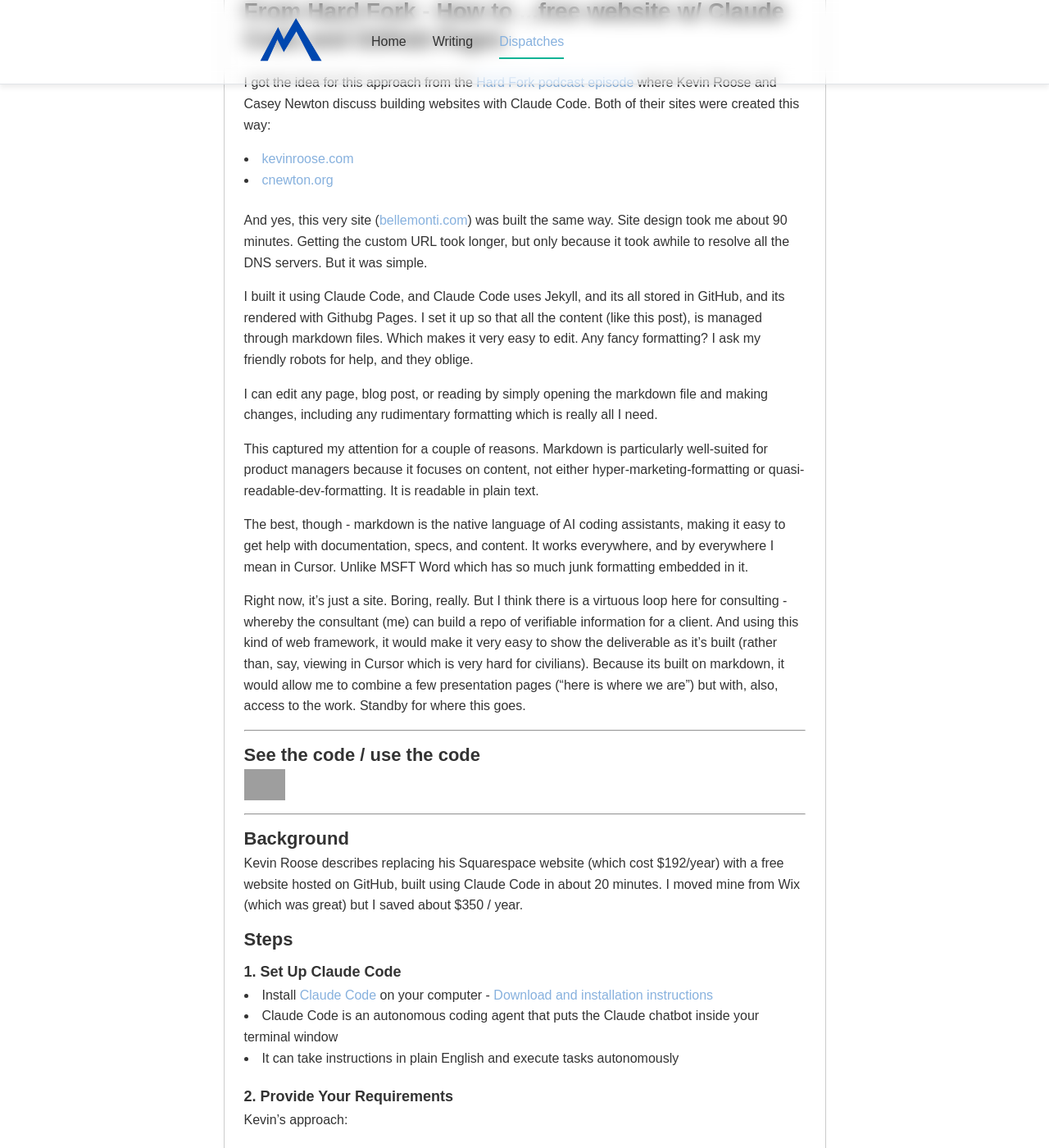
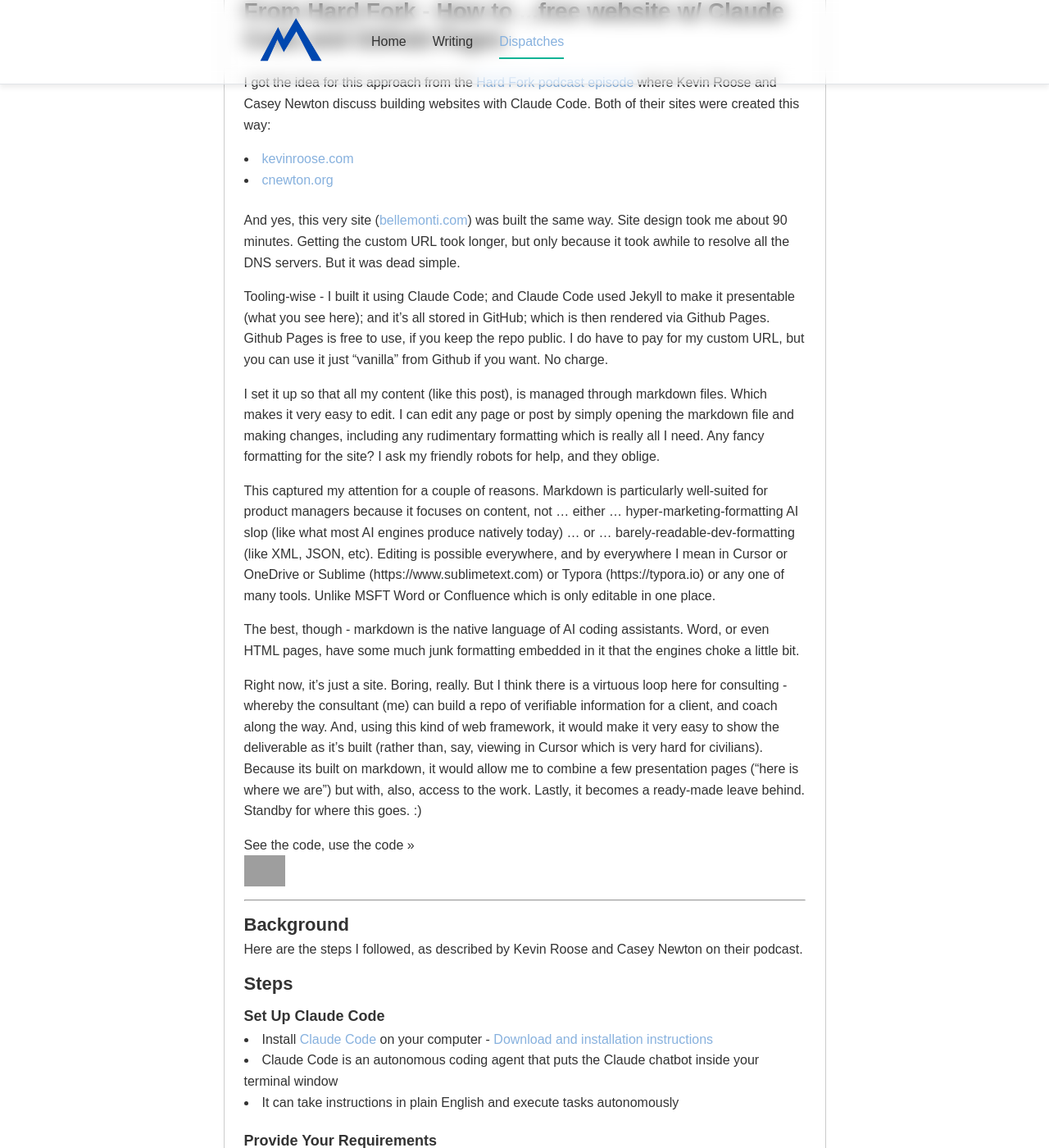
Before and after one commit to gibbygee/bellemonti-website, a Jekyll site: the page built from _readings/2026-01-16-claude-code-github-pages.md, in a window 1280 px wide and 1400 px high, scrolled down 195 px. Shown: the whole window at 82% size. Built offline with Jekyll 4.4.1, drawn with Linux system fonts in a browser that asks for light colours; some of the changed text lies outside the part shown; grey boxes are pictures that could not be loaded.

Commit message:
Refine markdown content for Bellemonti.com, enhancing clarity and flow
Updated various sections to improve readability and coherence, including the description of the website's setup and the advantages of using markdown for content management. Emphasized the potential for consulting applications and streamlined the presentation of information.

```diff
--- a/_readings/2026-01-16-claude-code-github-pages.md
+++ b/_readings/2026-01-16-claude-code-github-pages.md
@@ -9,40 +9,34 @@
 - <a href="https://kevinroose.com" target="_blank" rel="noopener noreferrer">kevinroose.com</a>
 - <a href="https://cnewton.org" target="_blank" rel="noopener noreferrer">cnewton.org</a>
 
-And yes, this very site (<a href="https://bellemonti.com" target="_blank" rel="noopener noreferrer">bellemonti.com</a>) was built the same way. Site design took me about 90 minutes. Getting the custom URL took longer, but only because it took awhile to resolve all the DNS servers. But it was simple.
+And yes, this very site (<a href="https://bellemonti.com" target="_blank" rel="noopener noreferrer">bellemonti.com</a>) was built the same way. Site design took me about 90 minutes. Getting the custom URL took longer, but only because it took awhile to resolve all the DNS servers. But it was dead simple.
 
-I built it using Claude Code, and Claude Code uses Jekyll, and its all stored in GitHub, and its rendered with Githubg Pages. I set it up so that all the content (like this post), is managed through markdown files. Which makes it very easy to edit. Any fancy formatting? I ask my friendly robots for help, and they oblige.
+Tooling-wise - I built it using Claude Code; and Claude Code used Jekyll to make it presentable (what you see here); and it's all stored in GitHub; which is then rendered via Github Pages. Github Pages is free to use, if you keep the repo public. I do have to pay for my custom URL, but you can use it just "vanilla" from Github if you want. No charge.
 
-I can edit any page, blog post, or reading by simply opening the markdown file and making changes, including any rudimentary formatting which is really all I need.
+I set it up so that all my content (like this post), is managed through markdown files. Which makes it very easy to edit. I can edit any page or post by simply opening the markdown file and making changes, including any rudimentary formatting which is really all I need. Any fancy formatting for the site? I ask my friendly robots for help, and they oblige.
 
-This captured my attention for a couple of reasons. Markdown is particularly well-suited for product managers because it focuses on content, not either hyper-marketing-formatting or quasi-readable-dev-formatting. It is readable in plain text.
+This captured my attention for a couple of reasons. Markdown is particularly well-suited for product managers because it focuses on content, not ... either ... hyper-marketing-formatting AI slop (like what most AI engines produce natively today) ... or ... barely-readable-dev-formatting (like XML, JSON, etc). Editing is possible everywhere, and by everywhere I mean in Cursor or OneDrive or Sublime (https://www.sublimetext.com) or Typora (https://typora.io) or any one of many tools. Unlike MSFT Word or Confluence which is only editable in one place.
 
-The best, though - markdown is the native language of AI coding assistants, making it easy to get help with documentation, specs, and content. It works everywhere, and by everywhere I mean in Cursor. Unlike MSFT Word which has so much junk formatting embedded in it.
+The best, though - markdown is the native language of AI coding assistants. Word, or even HTML pages, have some much junk formatting embedded in it that the engines choke a little bit.
 
-Right now, it's just a site. Boring, really. But I think there is a virtuous loop here for consulting - whereby the consultant (me) can build a repo of verifiable information for a client. And using this kind of web framework, it would make it very easy to show the deliverable as it's built (rather than, say, viewing in Cursor which is very hard for civilians). Because its built on markdown, it would allow me to combine a few presentation pages ("here is where we are") but with, also, access to the work. Standby for where this goes.
+Right now, it's just a site. Boring, really. But I think there is a virtuous loop here for consulting - whereby the consultant (me) can build a repo of verifiable information for a client, and coach along the way. And, using this kind of web framework, it would make it very easy to show the deliverable as it's built (rather than, say, viewing in Cursor which is very hard for civilians). Because its built on markdown, it would allow me to combine a few presentation pages ("here is where we are") but with, also, access to the work. Lastly, it becomes a ready-made leave behind. Standby for where this goes. :)
 
----
-
-## See the code / use the code
-
-<a href="https://github.com/gibbygee/bellemonti-website" target="_blank" rel="noopener noreferrer">
-  <img src="https://github.githubassets.com/images/modules/logos_page/GitHub-Mark.png" alt="GitHub" width="50" style="vertical-align: middle; margin-right: 10px;">
-</a>
+See the code, use the code >> <a href="https://github.com/gibbygee/bellemonti-website" target="_blank" rel="noopener noreferrer"> <img src="https://github.githubassets.com/images/modules/logos_page/GitHub-Mark.png" alt="GitHub" width="50" style="vertical-align: middle; margin-right: 10px;"></a>
 
 ---
 
 ## Background
 
-Kevin Roose describes replacing his Squarespace website (which cost $192/year) with a free website hosted on GitHub, built using Claude Code in about 20 minutes. I moved mine from Wix (which was great) but I saved about $350 / year.
+Here are the steps I followed, as described by Kevin Roose and Casey Newton on their podcast.
 
 ## Steps
 
-### 1. Set Up Claude Code
+### Set Up Claude Code
 - Install <a href="https://claude.com/product/claude-code" target="_blank" rel="noopener noreferrer">Claude Code</a> on your computer - <a href="https://docs.claude.com/en/docs/claude-code/quickstart" target="_blank" rel="noopener noreferrer">Download and installation instructions</a>
 - Claude Code is an autonomous coding agent that puts the Claude chatbot inside your terminal window
 - It can take instructions in plain English and execute tasks autonomously
 
-### 2. Provide Your Requirements
+### Provide Your Requirements
 Kevin's approach:
 - Give Claude Code your old website as a reference
 - Tell it to make it look like other sites you like
@@ -83,7 +75,6 @@
 - Building static websites
 - Creating personal websites and portfolios
 - Adding features incrementally (just ask Claude Code to add them)
-- Iterating quickly - Casey built his site in about an hour on day one
 
 ### Potential challenges
 - Claude Code may overengineer things - you might need to walk it back from complexity
@@ -96,8 +87,3 @@
 - Be specific about what you want
 - Don't be afraid to ask for changes or refinements
 - Test the website thoroughly before canceling your old hosting
-
-## Time investment
-
-- Kevin: ~20 minutes for a basic personal website
-- Casey: ~1 hour for a fully-featured personal website with multiple widgets and integrations
```
Also changed, not shown: other parts of _readings/2026-01-16-claude-code-github-pages.md (+2 -4 lines).
